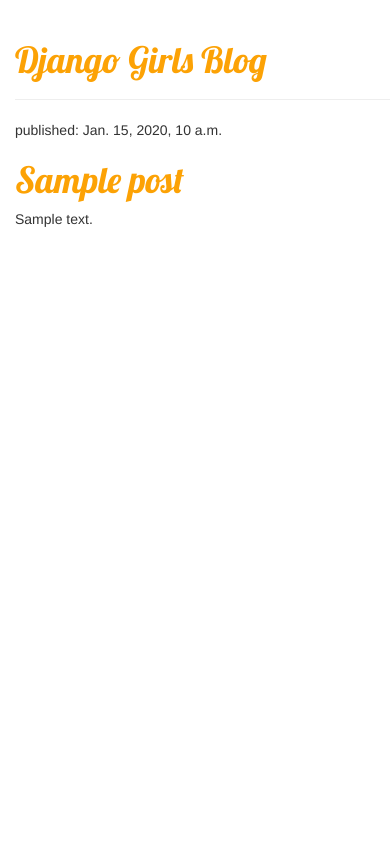
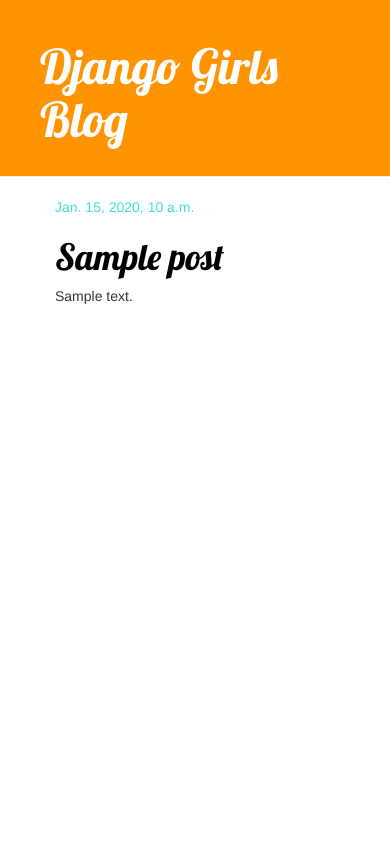
Before and after one commit to afyacy/django_blog, a Django app: template blog/templates/blog/post_list.html in a window 390 px wide. Run offline with Django 3.2, Linux system fonts and the light colour scheme; the template is opened without the code that fills it: values that come from a table or form of the project are taken from there, others are empty; tables that the repository leaves empty hold one stand-in row (values such as "Sample post"); some libraries are stand-ins or nearby versions.

Commit message:
Added view and template for detailsed blog post as well as CSS for the site

```diff
--- a/blog/static/css/blog.css
+++ b/blog/static/css/blog.css
@@ -1,7 +1,37 @@
-body {
-padding-left: 15px;
+.page-header {
+background-color: #ff9400;
+margin-top: 0;
+padding: 20px 20px 20px 40px;
 }
-h1 a {
-color: #FCA205;
-font-family: 'Lobster';
+.page-header h1, .page-header h1 a, .page-header h1 a:visited, .page-header h1 a:active {
+color: #ffffff;
+font-size: 36pt;
+text-decoration: none;
 }
+.content {
+margin-left: 40px;
+}
+h1, h2, h3, h4 {
+font-family: 'Lobster', cursive;
+}
+.date {
+color: #40e0d0;
+}
+.save {
+float: right;
+}
+.post-form textarea, .post-form input {
+width: 100%;
+}
+.top-menu, .top-menu:hover, .top-menu:visited {
+color: #ffffff;
+float: right;
+font-size: 26pt;
+margin-right: 20px;
+}
+.post {
+margin-bottom: 70px;
+}
+.post h1 a, .post h1 a:visited {
+color: #000000;
+}
--- /dev/null
+++ b/blog/templates/blog/base.html
@@ -0,0 +1,24 @@
+{% load staticfiles %}
+<html>
+<head>
+<title>Django Girls blog</title>
+<link rel="stylesheet" href="//maxcdn.bootstrapcdn.com/bootstrap/3.2.0/css/bootstrap.min.css">
+<link rel="stylesheet" href="//maxcdn.bootstrapcdn.com/bootstrap/3.2.0/css/bootstrap-theme.min.css">
+<link href='//fonts.googleapis.com/css?family=Lobster&subset=latin,latin-ext' rel='stylesheet' type='text/css'
+>
+<link rel="stylesheet" href="{% static 'css/blog.css' %}">
+</head>
+<body>
+<div class="page-header">
+<h1><a href="/">Django Girls Blog</a></h1>
+</div>
+<div class="content container">
+<div class="row">
+<div class="col-md-8">
+{% block content %}
+{% endblock %}
+</div>
+</div>
+</div>
+</body>
+</html>
--- a/blog/templates/blog/post_list.html
+++ b/blog/templates/blog/post_list.html
@@ -1,22 +1,11 @@
-{% load staticfiles %}
-<html>
-<head>
-<title>Django Girls blog</title>
-<link rel="stylesheet" href="//maxcdn.bootstrapcdn.com/bootstrap/3.2.0/css/bootstrap.min.css">
-<link rel="stylesheet" href="//maxcdn.bootstrapcdn.com/bootstrap/3.2.0/css/bootstrap-theme.min.css">
-<link href="//fonts.googleapis.com/css?family=Lobster&subset=latin,latin-ext" rel="stylesheet" type="text/css">
-<link rel="stylesheet" href="{% static 'css/blog.css' %}">
-</head>
-<body>
-<div class="page-header">
-<h1><a href="/">Django Girls Blog</a></h1>
+{% extends 'blog/base.html' %}
+{% block content %}
+{% for post in posts %}
+<div class="post">
+<div class="date">
+{{ post.published_date }}
 </div>
-{% for post in posts %}
-<div>
-<p>published: {{ post.published_date }}</p>
-<h1><a href="">{{ post.title }}</a></h1>
-<p>{{ post.text|linebreaksbr }}</p>
+<h1><a href="{% url 'post_detail' pk=post.pk %}">{{ post.title }}</a></h1><p>{{ post.text|linebreaksbr }}</p>
 </div>
 {% endfor %}
-</body>
-</html>
+{% endblock %}
--- a/blog/urls.py
+++ b/blog/urls.py
@@ -1,6 +1,6 @@
 from django.conf.urls import url
 from . import views
-
 urlpatterns = [
 url(r'^$', views.post_list, name='post_list'),
+url(r'^post/(?P<pk>\d+)/$', views.post_detail, name='post_detail'),
 ]
```
Also changed, not shown: blog/templates/blog/post_detail.html (added, +12 -0 lines), blog/views.py (+8 -0 lines).
